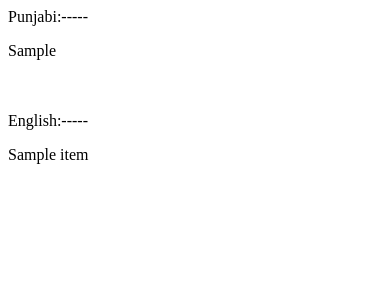
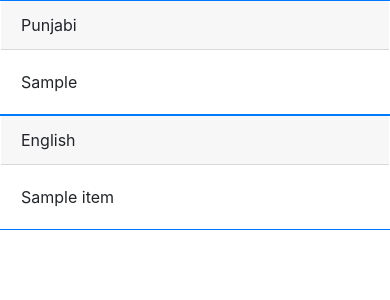
Before and after one commit to shabad22/crawler, a Flask app: template templates/output.html in a window 390 px wide. Shown: the top 300 px of the page. Run offline with Flask 2, Linux system fonts and the light colour scheme; the template is opened without the code that fills it: most values are stand-ins (such as "Sample title", 1, 10 or a date in 2020).

Commit message:
modified template folder

```diff
--- a/templates/output.html
+++ b/templates/output.html
@@ -1,13 +1,25 @@
-Punjabi:-----
-<div class="page-header">
-  {% for item in pa_out.split('\n') %}
-  <p>{{ item }}</p>
-  {% endfor %}
+<link
+  rel="stylesheet"
+  href="https://cdn.jsdelivr.net/npm/bootstrap@4.5.3/dist/css/bootstrap.min.css"
+  integrity="sha384-TX8t27EcRE3e/ihU7zmQxVncDAy5uIKz4rEkgIXeMed4M0jlfIDPvg6uqKI2xXr2"
+  crossorigin="anonymous"
+/>
+<div class="row">
+  <div class="card border-primary col-md-6">
+    <div class="card-header">Punjabi</div>
+    <div class="card-body">
+      {% for item in pa_out.split('\n') %}
+      <p class="card-text">{{item}}</p>
+      {% endfor %}
+    </div>
+  </div>
+
+  <div class="card border-primary col-md-6">
+    <div class="card-header">English</div>
+    <div class="card-body">
+      {% for item in en_out %}
+      <p class="card-text">{{item}}</p>
+      {% endfor %}
+    </div>
+  </div>
 </div>
-<br /><br />
-English:-----
-<div class="page-header">
-  {% for item in en_out %}
-  <p>{{ item }}</p>
-  {% endfor %}
-</div>
```
